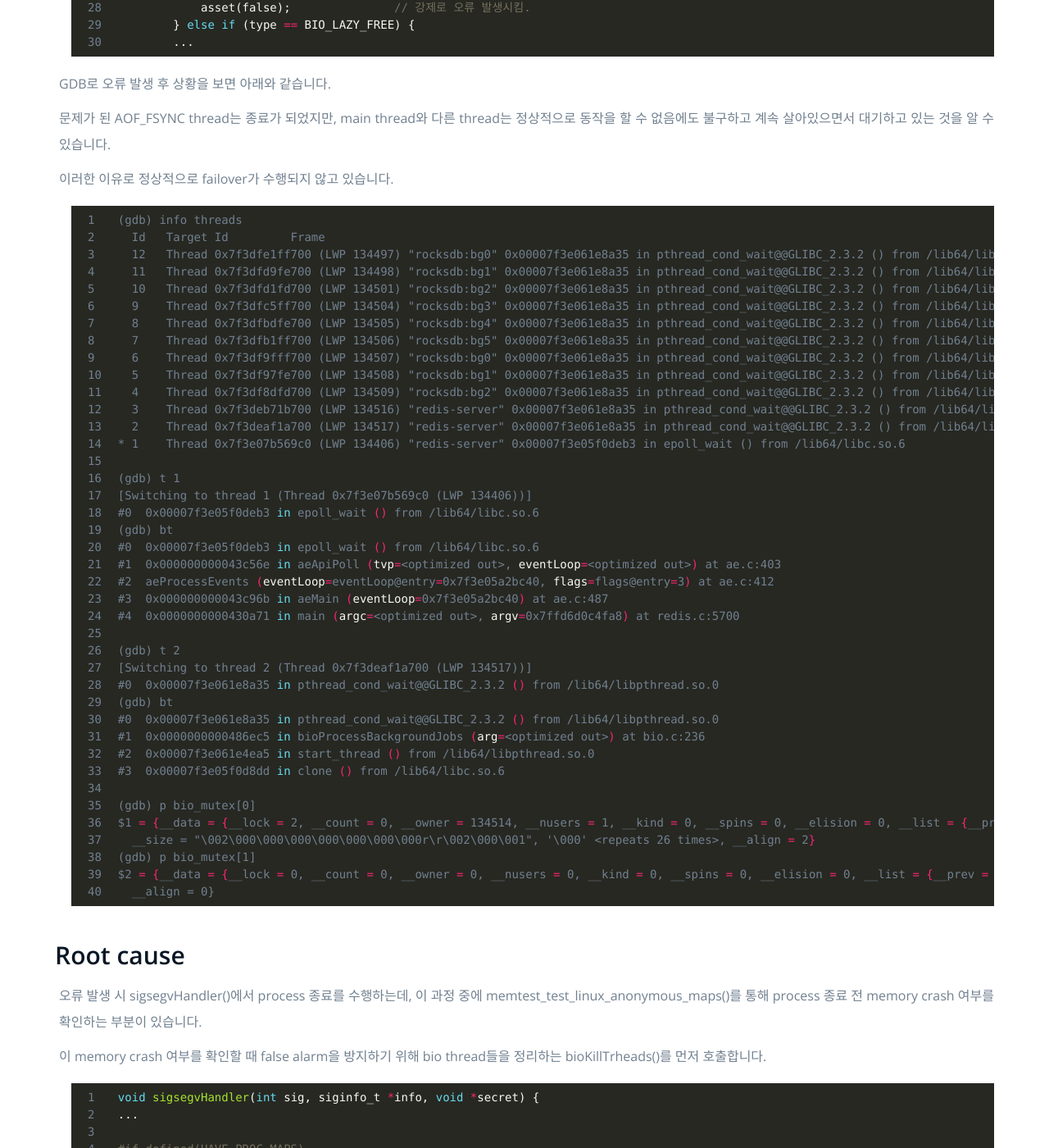
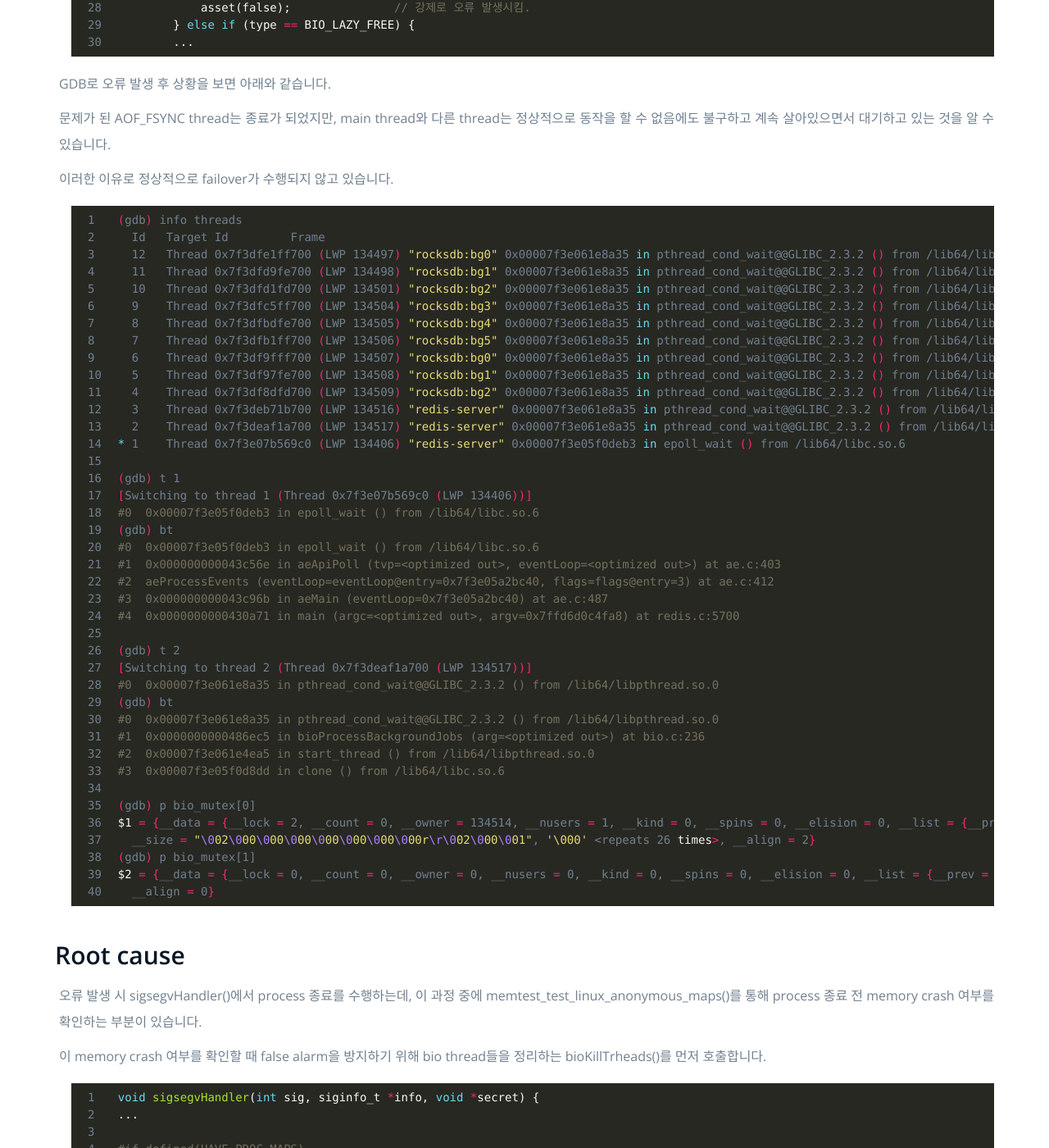
Before and after one commit to mnms/www, a Jekyll site: the page built from _posts/2020-07-15-redis-bio-threads-issue.md, in a window 1280 px wide and 1400 px high, scrolled down 2872 px. Shown: the whole window at 82% size. Built offline with Jekyll 4.4.1, drawn with Linux system fonts in a browser that asks for light colours.

Commit message:
Modify view style of GDB stack

````diff
--- a/_posts/2020-07-15-redis-bio-threads-issue.md
+++ b/_posts/2020-07-15-redis-bio-threads-issue.md
@@ -128,7 +128,7 @@
 
 이러한 이유로 정상적으로 failover가 수행되지 않고 있습니다.
 
-``` console
+``` bash
 (gdb) info threads
   Id   Target Id         Frame
   12   Thread 0x7f3dfe1ff700 (LWP 134497) "rocksdb:bg0" 0x00007f3e061e8a35 in pthread_cond_wait@@GLIBC_2.3.2 () from /lib64/libpthread.so.0
````
